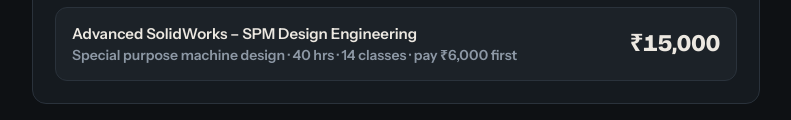
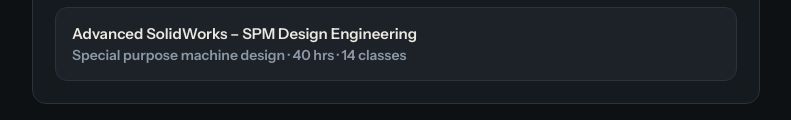
Before and after one commit to Nishad011/nishlab-payments, a plain HTML site: page index.html in a window 1280 px wide. Shown: the part 1851-1971 px from the top of the page, without its empty margins (244-1035 px from the left). Drawn offline with nearby package versions, Linux system fonts and the light colour scheme.

Commit message:
Show price only for the selected course (hide prices in course list)
Co-Authored-By: Claude Sonnet 5.5 <noreply@anthropic.com>
Claude-Session: https://claude.ai/code/session_01UKVU2o9CS9NgXnTTKjLzqq

```diff
--- a/index.html
+++ b/index.html
@@ -196,6 +196,7 @@ input[type=file]::file-selector-button { font: inherit; font-weight: 600; margin
 .due.pending { font-size: 20px; letter-spacing: 0; color: var(--muted); font-weight: 700; }
 #shot-preview { max-width: 220px; max-height: 220px; border: 1px solid var(--line); border-radius: 10px; margin-top: 6px; }
 @media (max-width: 560px) { .payqr { grid-template-columns: 1fr; justify-items: center; text-align: center; } }
+#courses .price{display:none}
 </style>
 </head>
 <body>
@@ -278,7 +279,7 @@ input[type=file]::file-selector-button { font: inherit; font-weight: 600; margin
       <label class="choice"><input type="radio" name="course" value="keyshot"><span class="choice-body"><span><span class="choice-title">KeyShot</span><span class="choice-sub">Product rendering · short course</span></span><span class="price">₹3,999</span></span></label>
       <label class="choice"><input type="radio" name="course" value="python"><span class="choice-body"><span><span class="choice-title">Python for Engineers</span><span class="choice-sub">Automation and data analysis · short course</span></span><span class="price">₹3,999</span></span></label>
       <label class="choice"><input type="radio" name="course" value="vba"><span class="choice-body"><span><span class="choice-title">Advanced Excel / VBA</span><span class="choice-sub">Dashboards and automation · short course</span></span><span class="price">₹3,999</span></span></label>
-      <label class="choice"><input type="radio" name="course" value="spm"><span class="choice-body"><span><span class="choice-title">Advanced SolidWorks – SPM Design Engineering</span><span class="choice-sub">Special purpose machine design · 40 hrs · 14 classes · pay ₹6,000 first</span></span><span class="price">₹15,000</span></span></label>
+      <label class="choice"><input type="radio" name="course" value="spm"><span class="choice-body"><span><span class="choice-title">Advanced SolidWorks – SPM Design Engineering</span><span class="choice-sub">Special purpose machine design · 40 hrs · 14 classes</span></span><span class="price">₹15,000</span></span></label>
     </fieldset>
     <div id="coupon-wrap" hidden>
       <div class="field" style="margin-top:6px"><label for="coupon">Coupon code (optional)</label><input id="coupon" name="coupon" type="text" autocomplete="off" autocapitalize="characters" spellcheck="false" maxlength="30"><p class="hint" id="coupon-msg" style="margin-top:6px"></p></div>
```
